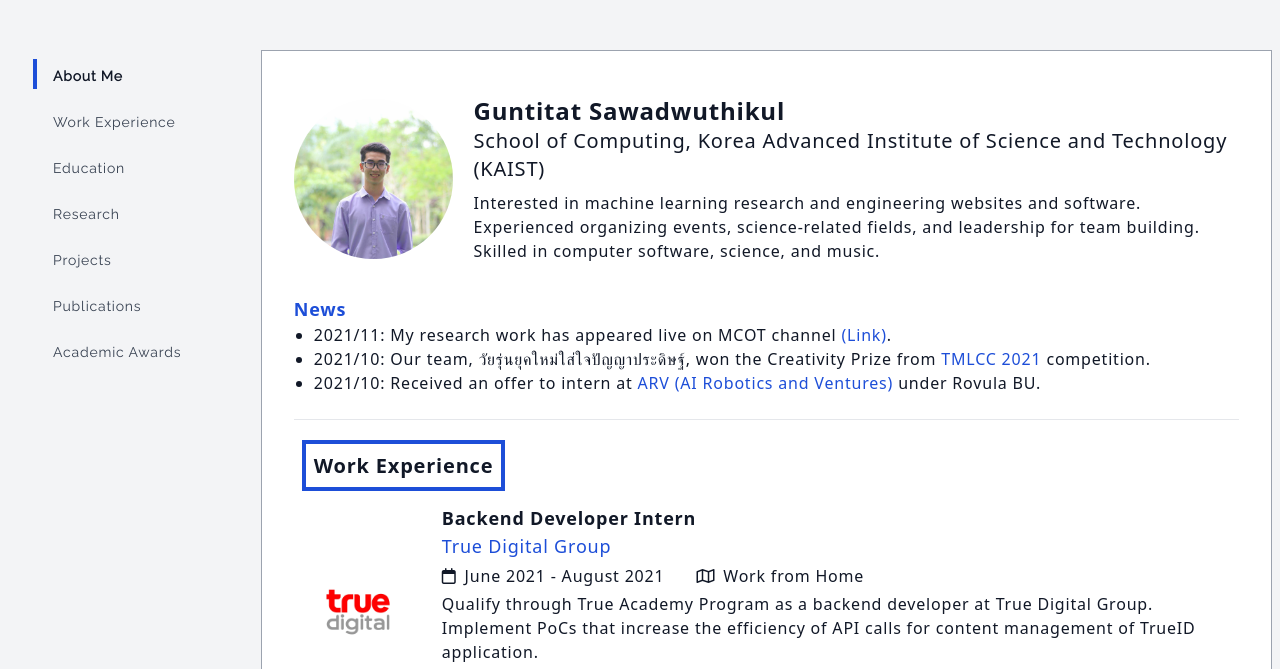
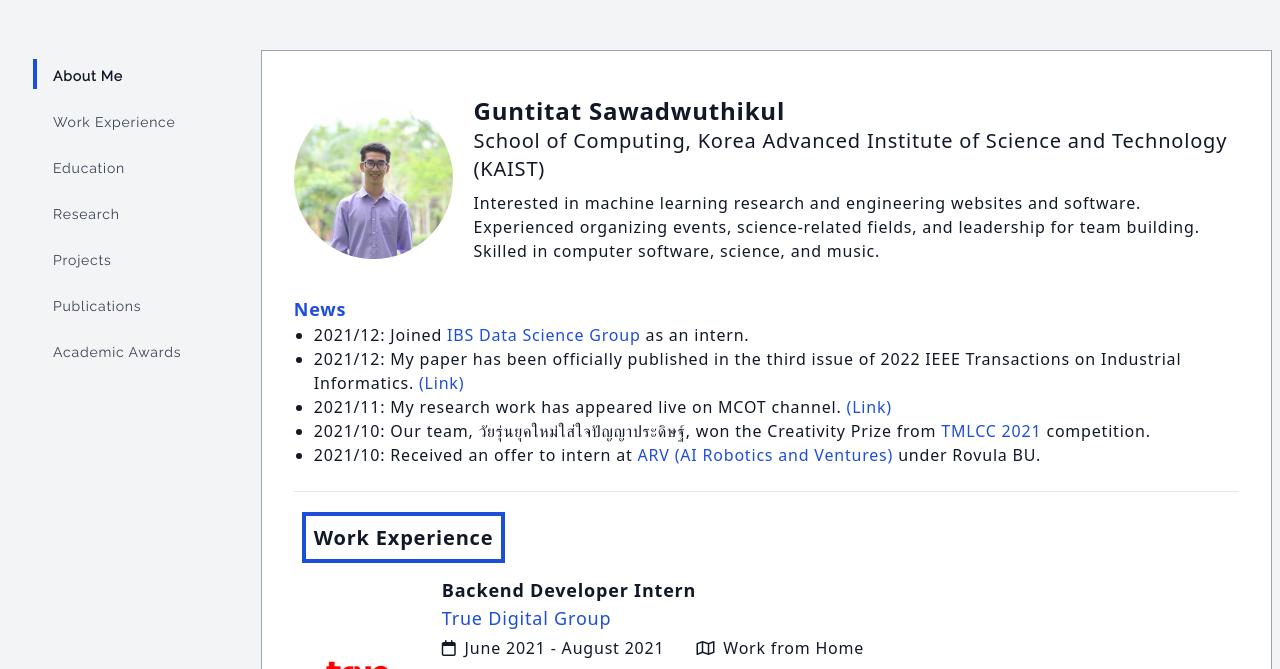
Before and after one commit to gunsodo/gunsodo.github.io, a plain HTML site: page index.html in a window 1280 px wide. Shown: the part 78-747 px from the top of the page. Drawn offline with nearby package versions, Linux system fonts and the light colour scheme.

Commit message:
IBS update

```diff
--- a/index.html
+++ b/index.html
@@ -137,9 +137,19 @@
             <div class="my-5">
                 <p class="text-lg font-bold text-blue-700">News</p>
                 <ol class="ml-5 list-disc">
-                    <li>2021/11: My research work has appeared live on MCOT channel
+                    <li>2021/12: Joined
+                        <a href="https://ibs.re.kr/ds/" class="text-blue-700 hover:underline" target="_blank"
+                            rel="noopener noreferrer">IBS Data Science Group</a>
+                        as an intern.
+                    </li>
+                    <li>2021/12: My paper has been officially published in the third issue of
+                        2022 IEEE Transactions on Industrial Informatics.
+                        <a href="https://ieeexplore.ieee.org/document/9316982" class="text-blue-700 hover:underline"
+                            target="_blank" rel="noopener noreferrer">(Link)</a>
+                    </li>
+                    <li>2021/11: My research work has appeared live on MCOT channel.
                         <a href="https://youtu.be/aeoBwviz_hQ?t=91" class="text-blue-700 hover:underline"
-                            target="_blank" rel="noopener noreferrer">(Link)</a>.
+                            target="_blank" rel="noopener noreferrer">(Link)</a>
                     </li>
                     <li>2021/10: Our team, วัยรุ่นยุคใหม่ใส่ใจปัญญาประดิษฐ์, won the Creativity Prize from
                         <a href="https://tmlcc.cseathai.org/" class="text-blue-700 hover:underline" target="_blank"
@@ -409,7 +419,9 @@
                                     Few-Shot Learning: a Case Study in Robot Waiter System</strong></a>, in <em>IEEE
                                 Transactions on
                                 Industrial
-                                Informatics</em>, doi: 10.1109/TII.2021.3049831.</p>
+                                Informatics</em>,
+                            vol. 18, no. 3, pp. 1883-1891, March 2022,
+                            doi: 10.1109/TII.2021.3049831.</p>
                     </div>
                 </div>
 
```
